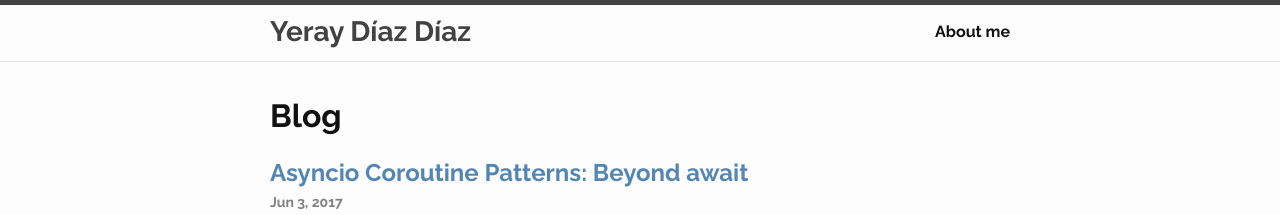
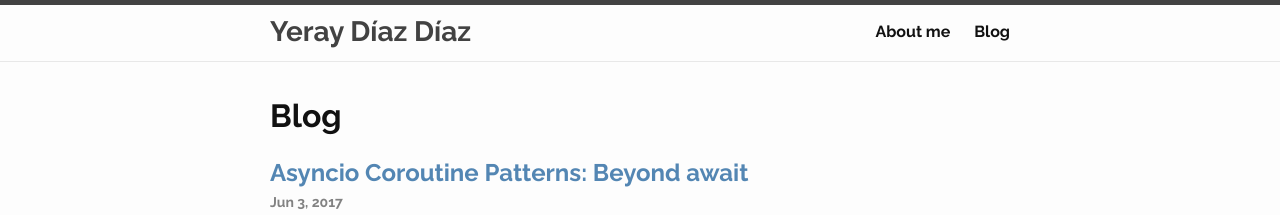
Before and after one commit to yeraydiazdiaz/yeraydiazdiaz.github.io, a Jekyll site: the page built from index.md, in a window 1280 px wide and 900 px high. Shown: the top 215 px of the window. Built offline with Jekyll 4.4.1, drawn with Linux system fonts in a browser that asks for light colours.

Commit message:
Added Blog as a page

```diff
--- a/_config.yml
+++ b/_config.yml
@@ -25,6 +25,7 @@ github_username:  yeraydiazdiaz
 medium_username:  yeraydiazdiaz
 excerpt_separator: <!--more-->
 google_analytics: UA-102576026-1
+permalink: /blog/:title
 
 # Build settings
 markdown: kramdown
--- a/_layouts/home.html
+++ b/_layouts/home.html
@@ -4,7 +4,7 @@ layout: default
 
 <div class="home">
 
-  <h1 class="page-heading">Blog</h1>
+  <h1 class="page-heading">{{ page.title }}</h1>
 
   {{ content }}
 
--- a/index.md
+++ b/index.md
@@ -3,4 +3,5 @@
 # Edit theme's home layout instead if you wanna make some changes
 # See: https://jekyllrb.com/docs/themes/#overriding-theme-defaults
 layout: home
+title: Blog
 ---
```
